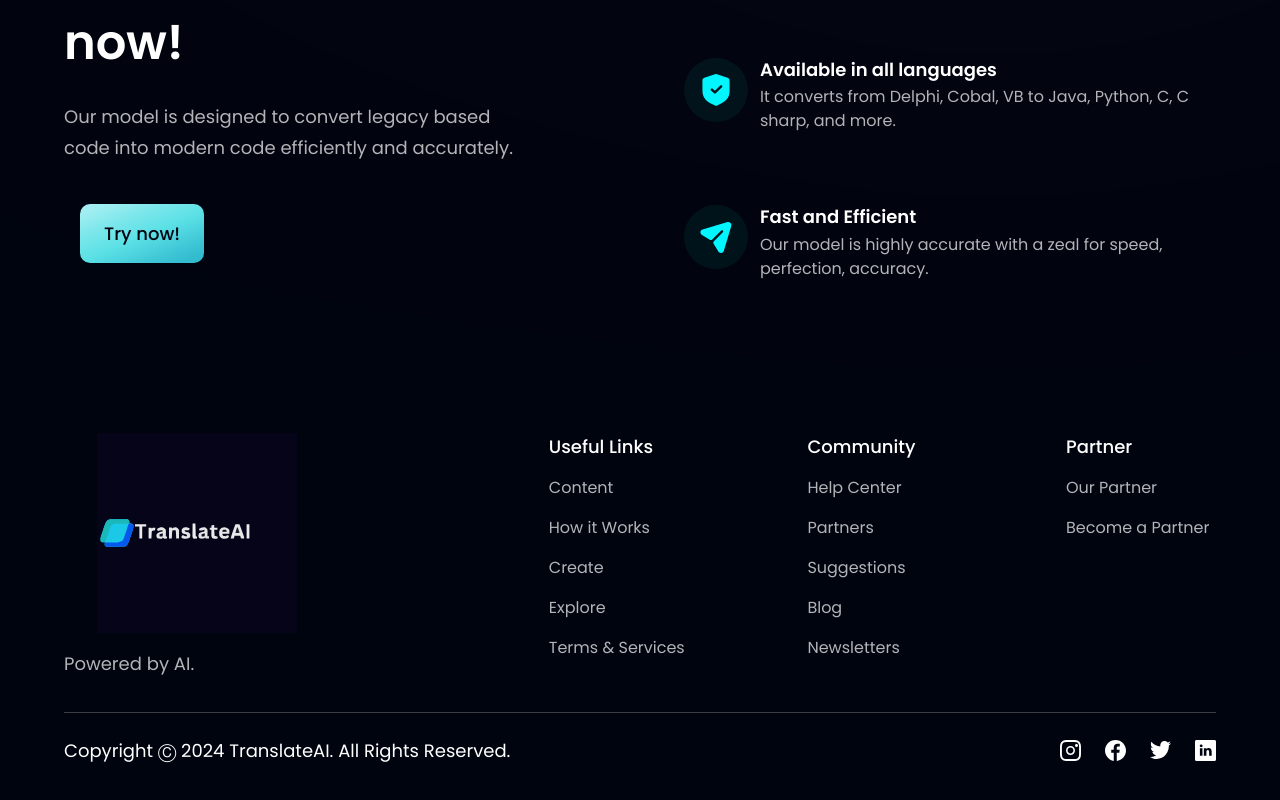
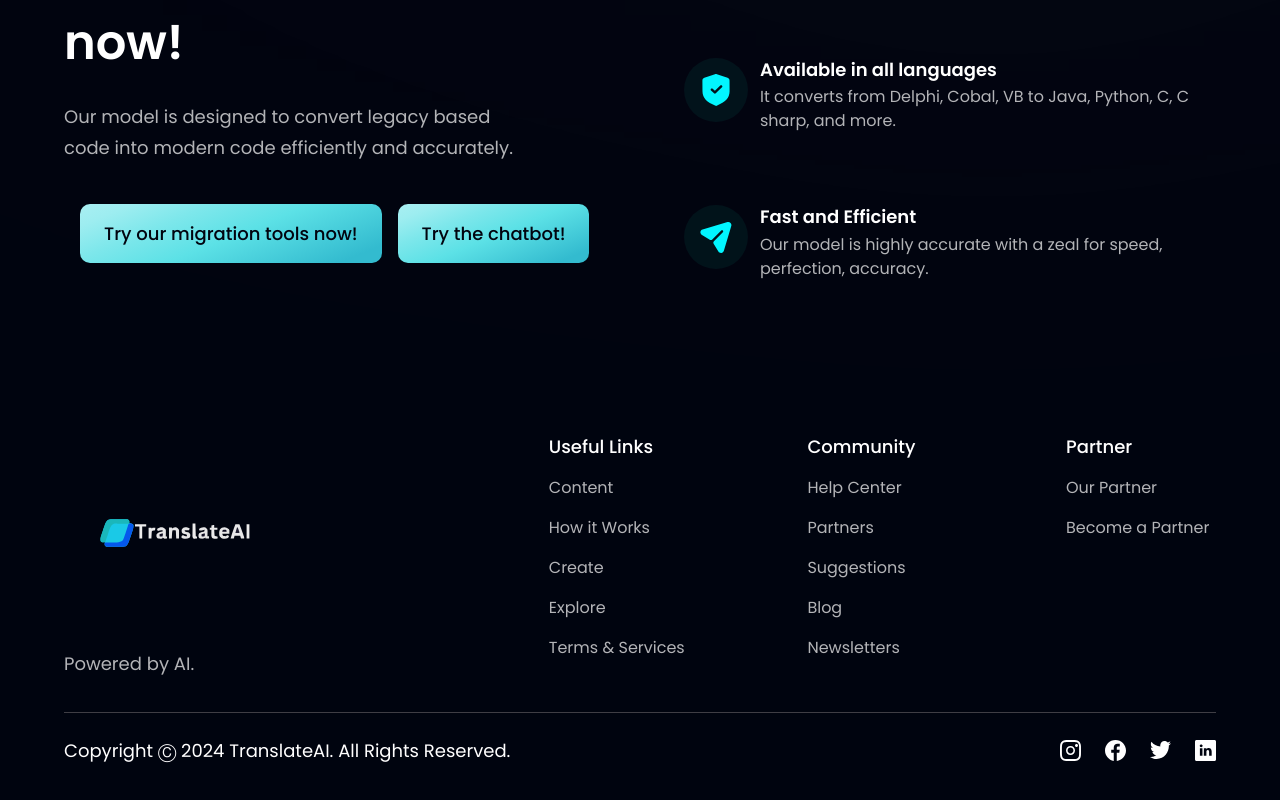
Before and after one commit to sulaiman-shariff/TranslateAI, a React (Vite) app: page / in a window 1280 px wide. Shown: the part 1564-2364 px from the top of the page. Built offline with nearby package versions, Linux system fonts and the light colour scheme.

Commit message:
Adding button for AI and updating logo

```diff
--- a/src/components/Button.jsx
+++ b/src/components/Button.jsx
@@ -2,10 +2,14 @@ import React from "react";
 
 const Button = ({ styles }) => (
   <div>
-
     <a href="src/convert.html" target="_blank">
     <button type="button" className={`ml-4 py-4 px-6 font-poppins font-medium text-[18px] text-primary bg-blue-gradient rounded-[10px] outline-none ${styles}`}>
-      Try now!
+      Try our migration tools now!
+    </button>
+    </a>
+    <a href="src/chatbot.html" target="_blank">
+    <button type="button" className={`ml-4 py-4 px-6 font-poppins font-medium text-[18px] text-primary bg-blue-gradient rounded-[10px] outline-none ${styles}`}>
+      Try the chatbot!
     </button>
     </a>
  </div>
--- a/src/convert.html
+++ b/src/convert.html
@@ -12,7 +12,7 @@
       content="width=device-width, initial-scale=1.0"
     >
 
-    <title>TranslateAI</title>
+    <title>Migration tools</title>
     <style>
       textarea {
         background-color: black;
```
Also changed, not shown: src/assets/logo.svg.
